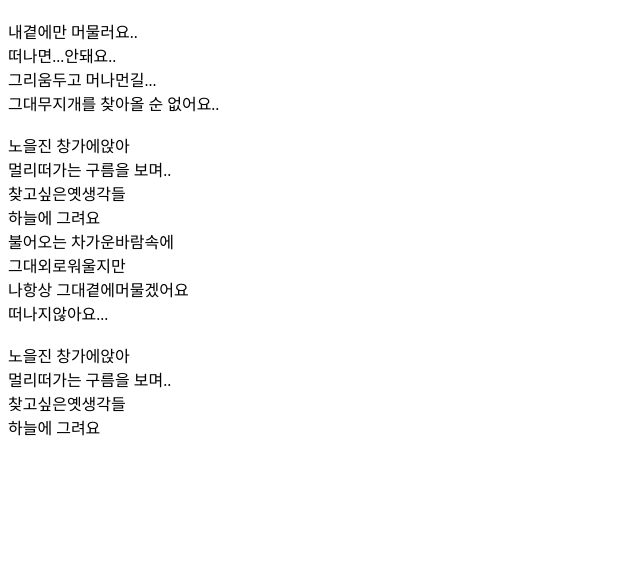
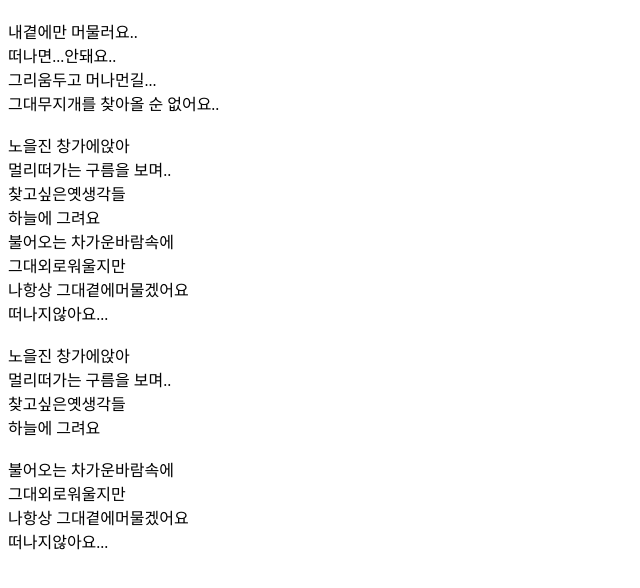
Before and after one commit to hyeri-seo/gitTest, a plain HTML site: page index.html in a window 1280 px wide. Shown: the part 70-658 px from the top of the page, without its empty margins (0-640 px from the left). Drawn offline with Linux system fonts and the light colour scheme.

Commit message:
이문세 소녀 다섯 번째 가사 추가

```diff
--- a/index.html
+++ b/index.html
@@ -27,6 +27,11 @@
         멀리떠가는 구름을 보며..<br>
         찾고싶은옛생각들<br>
         하늘에 그려요<br>
+        <br>
+        불어오는 차가운바람속에<br>
+        그대외로워울지만<br>
+        나항상 그대곁에머물겠어요<br>
+        떠나지않아요...<br>
     </p>
 </body>
 </html>
```
